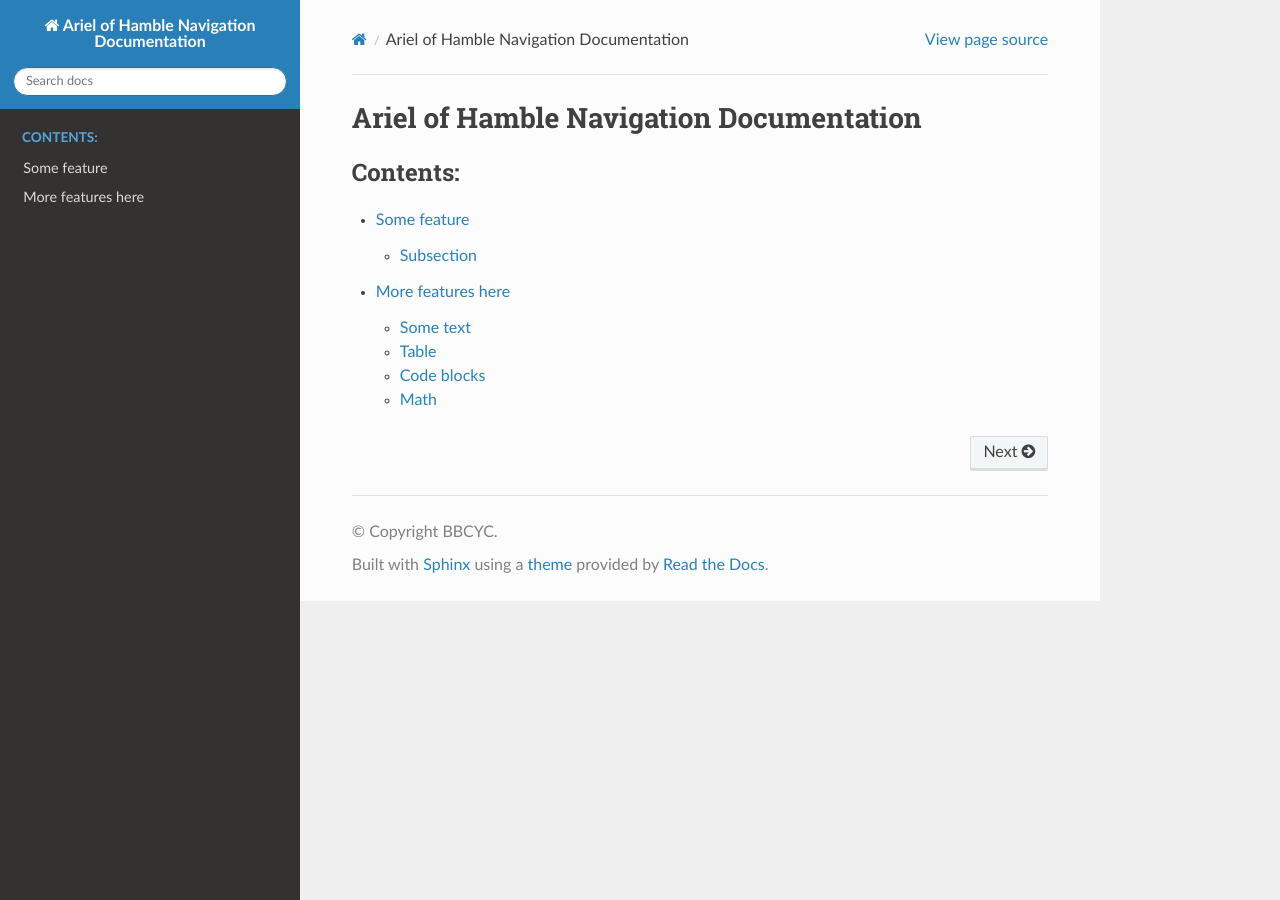
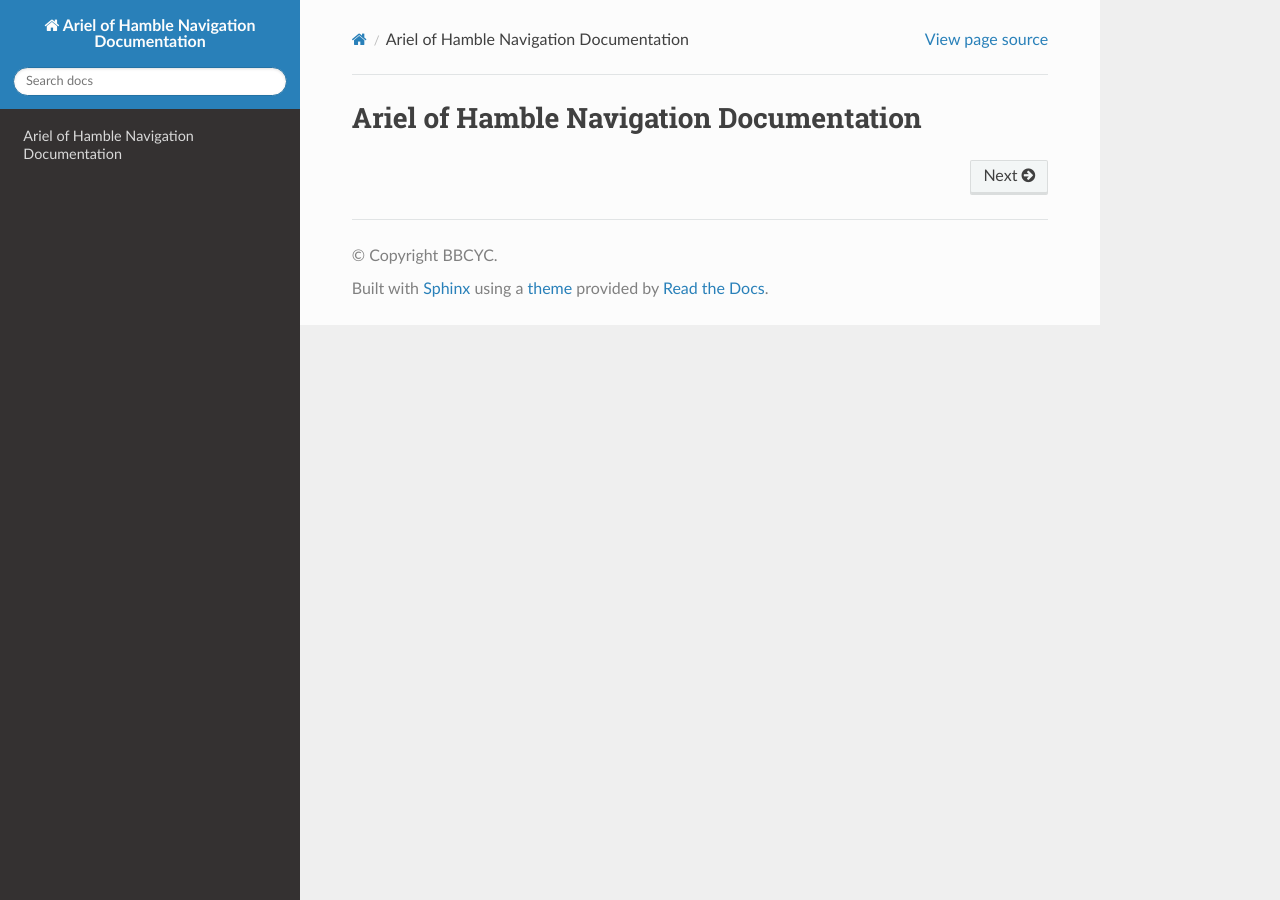
Before and after one commit to st599/ArielOfHamble-NavigationDocumentation, a Sphinx documentation site: the page built from doc/index.rst, in a window 1280 px wide. Built offline with Sphinx 7.4.7 and the Read the Docs theme 3.1.0, drawn with Linux system fonts in a browser that asks for light colours.

Commit message:
Update table of contents to include overview.md

```diff
--- a/doc/index.rst
+++ b/doc/index.rst
@@ -10,5 +10,4 @@
    :maxdepth: 2
    :caption: Contents:
 
-   some-feature.md
-   another-feature.md
+   overview.md
```
